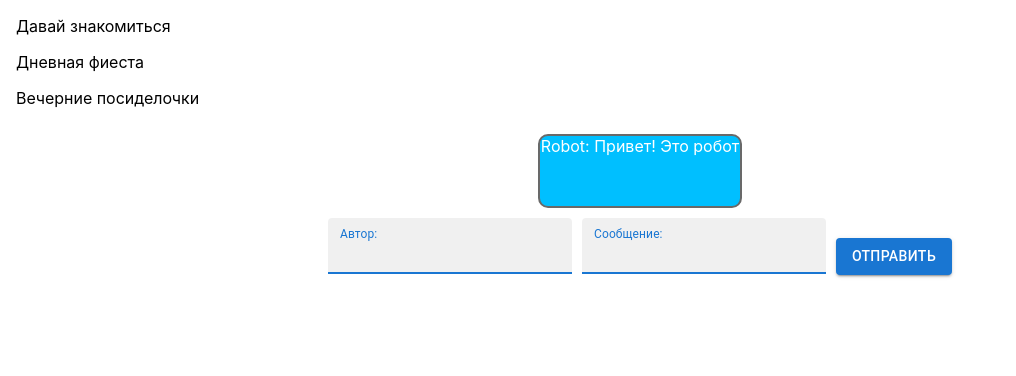
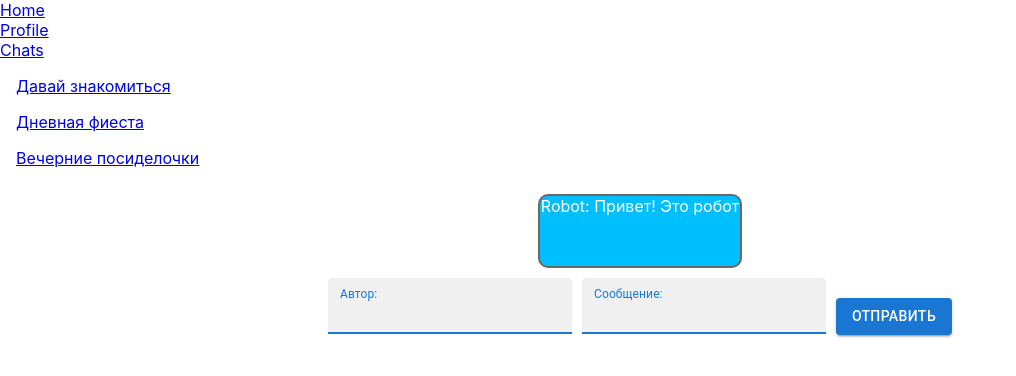
Before and after one commit to Obukhov89/react_24_01, a React (Create React App) app: page /chats/1 in a window 1280 px wide. Shown: the top 376 px of the page, without its empty margins (0-1016 px from the left). Built offline with nearby package versions, Linux system fonts and the light colour scheme.

Commit message:
Дз четвертого урока

```diff
--- a/package.json
+++ b/package.json
@@ -11,6 +11,8 @@
     "@testing-library/user-event": "^13.5.0",
     "react": "^17.0.2",
     "react-dom": "^17.0.2",
+    "react-router": "^6.2.1",
+    "react-router-dom": "^6.2.1",
     "react-scripts": "5.0.0",
     "styled-components": "^5.3.3",
     "web-vitals": "^2.1.4"
--- a/src/App.js
+++ b/src/App.js
@@ -1,12 +1,10 @@
 import './App.css';
-import IndexForm from './Components/Messages/IndexForm';
-import ChatList from './Components/ChatList';
+// import ChatList from './Components/ChatList';
 
 function App() {
   return (
     <div className="App">
-      <aside><ChatList/></aside>
-      <IndexForm/>
+
     </div>
   );
 }
--- /dev/null
+++ b/src/Components/Chat/index.js
@@ -0,0 +1,15 @@
+import ChatList from "../ChatList";
+import IndexForm from "../Messages/IndexForm"
+
+
+const Chat = () => {
+    return (
+        <>
+            <ChatList/>
+            <IndexForm />
+        </>
+
+    )
+}
+
+export default Chat;
--- a/src/Components/ChatList/index.js
+++ b/src/Components/ChatList/index.js
@@ -1,5 +1,6 @@
 import List from '@mui/material/List';
 import ListItem from '@mui/material/ListItem';
+import { Link } from 'react-router-dom';
 
 const ChatList = () =>{
 
@@ -13,7 +14,7 @@ const ChatList = () =>{
     return(
 
             <List sx={{width:'50%'}}>
-               {ChatList.map((chat, idx)=>(<ListItem sx={{width:'50%'}} key={chat.id}>{chat.name}</ListItem>))}
+               {ChatList.map((chat, idx)=>(<ListItem sx={{width:'50%'}}key={chat.id}><Link to={`/chats/${chat.id}`}>{chat.name}</Link></ListItem>))}
             </List>
 
     )
--- a/src/Components/Messages/Form.js
+++ b/src/Components/Messages/Form.js
@@ -1,6 +1,7 @@
 import { useState, useRef } from "react";
 import Button from '@mui/material/Button';
 import TextField from '@mui/material/TextField';
+
 
 
 
--- a/src/Components/Messages/IndexForm.js
+++ b/src/Components/Messages/IndexForm.js
@@ -1,9 +1,16 @@
 import { useState , useEffect} from "react";
 import Form from "./Form";
 import Message from "./Message";
+import styled from 'styled-components';
 
 
-const FormIndex = () => {
+const Div = styled.div
+`
+text-align: center;
+`
+
+
+const IndexForm = () => {
   const [messageList, setMessageList] = useState([
     { author: "Robot", message: "Привет! Это робот" },
   ]);
@@ -28,12 +35,12 @@ const FormIndex = () => {
 },[messageList]);
 
   return (
-    <>
+    <Div>
 
       <Message messageList={messageList} />
       <Form messageChange={handleMessage} />
-    </>
+    </Div>
   );
 };
 
-export default FormIndex;
+export default IndexForm;
--- /dev/null
+++ b/src/Components/Profile/index.js
@@ -0,0 +1,7 @@
+const Profile = () => {
+    return (
+        <h2>Profile</h2>
+    )
+}
+
+export default Profile;
--- /dev/null
+++ b/src/Components/Router/index.js
@@ -0,0 +1,32 @@
+import { BrowserRouter, Routes, Link, Route } from 'react-router-dom';
+import Chat from '../Chat';
+import ChatList from '../ChatList';
+import Profile from '../Profile';
+
+const Home = () => <h2>Home</h2>
+
+const Router = () => {
+    return (
+        <BrowserRouter>
+            <div>
+                <Link to = "/">Home</Link>
+            </div>
+            <div>
+                <Link to = "/profile">Profile</Link>
+            </div>
+            <div>
+                <Link to = "/chats">Chats</Link>
+            </div>
+            <Routes>
+                <Route path = '/' element = {<Home />} />
+                <Route path = '/profile' element = {<Profile/>}/>
+                <Route path = '/chats'>
+                    <Route index element = {<ChatList />} />
+                    <Route path = ':id' element = {<Chat />} />
+                </Route>
+            </Routes>
+        </BrowserRouter>
+    )
+}
+
+export default Router;
--- a/src/index.js
+++ b/src/index.js
@@ -2,8 +2,11 @@ import React from 'react';
 import ReactDOM from 'react-dom';
 import './index.css';
 import App from './App';
+import Router from './Components/Router';
+
 ReactDOM.render(
   <React.StrictMode>
+     <Router/>
     <App />
   </React.StrictMode>,
   document.getElementById('root')
```
